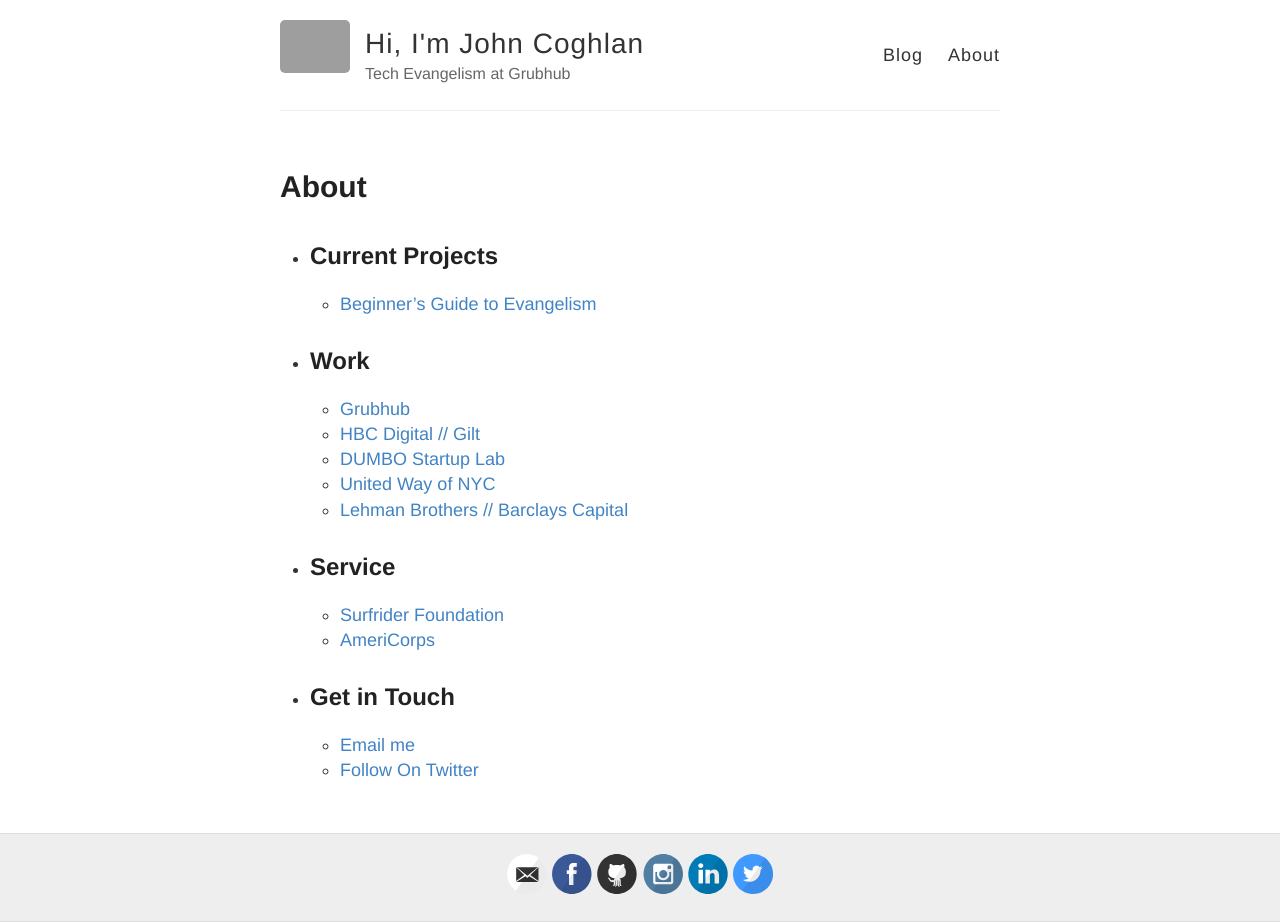
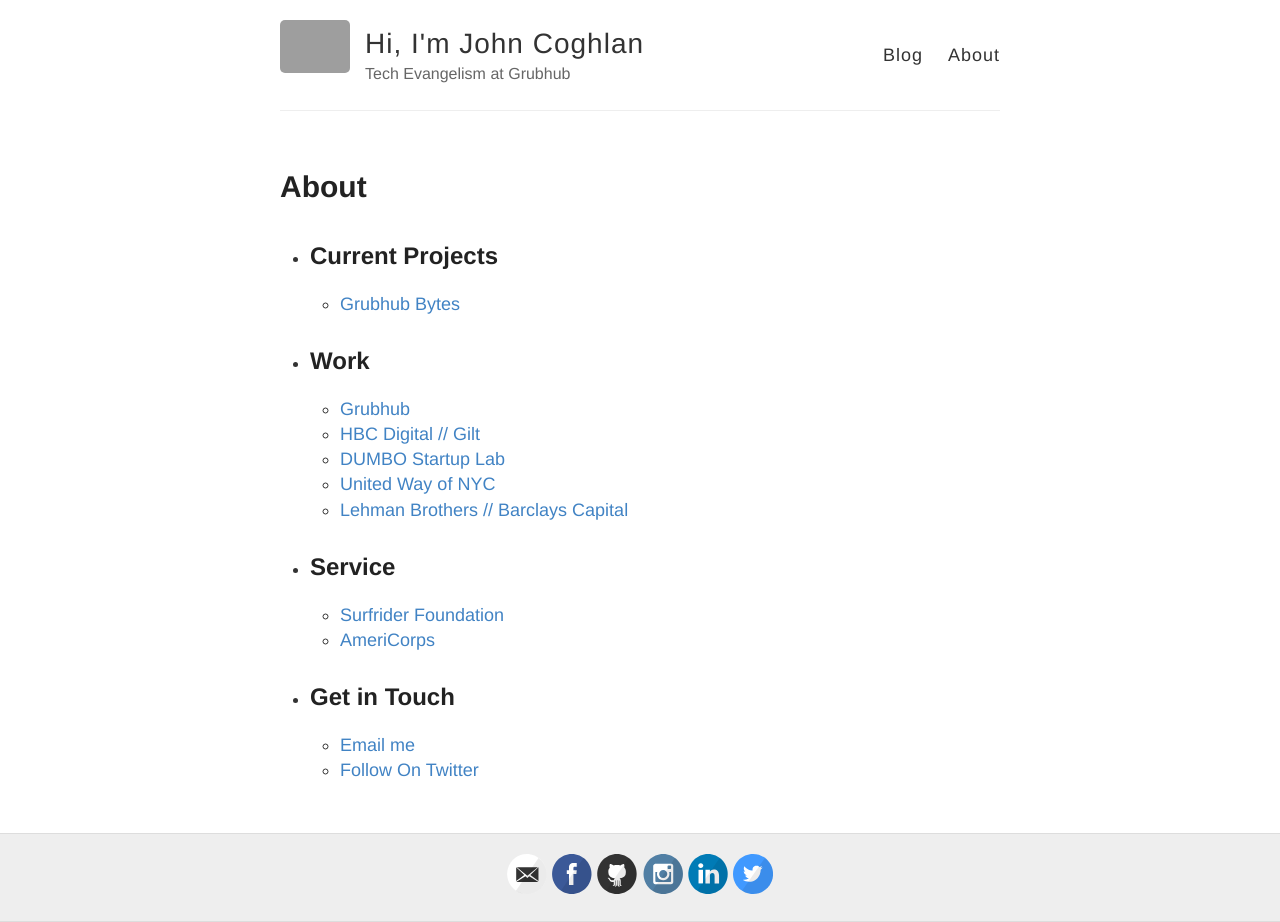
Before and after one commit to johncoghlan/johncoghlan.github.io, a Jekyll site: the page built from about.md, in a window 1280 px wide. Built offline with Jekyll 4.4.1, drawn with Linux system fonts in a browser that asks for light colours; grey boxes are pictures that could not be loaded.

Commit message:
Update about.md

```diff
--- a/about.md
+++ b/about.md
@@ -9,7 +9,7 @@ permalink: /about/
   <li>
     <h2 id="what-im-working-on">Current Projects</h2>
     <ul>
-      <li><a href="https://johncoghlan.github.io/evangelism/">Beginner’s Guide to Evangelism</a></li>
+      <li><a href="http://medium.com/grubhub-bytes">Grubhub Bytes</a></li>
     </ul>
   </li>
   <li>
```
